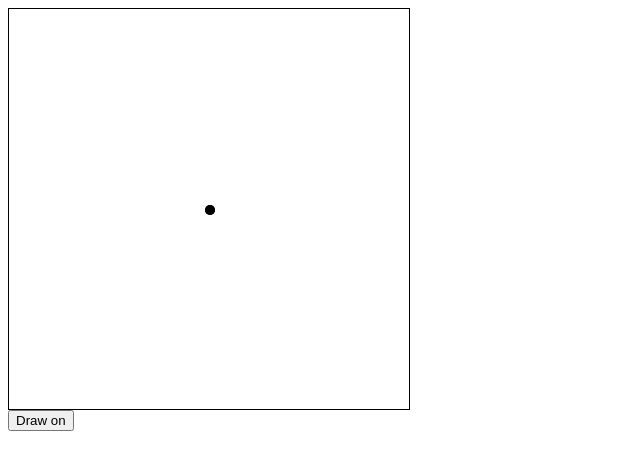
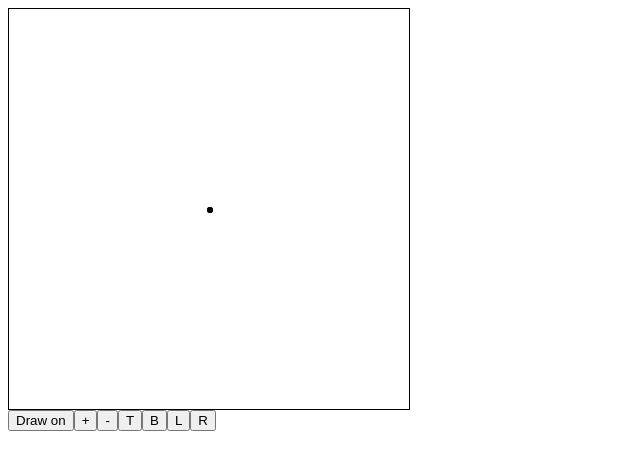
Before and after one commit to N6MCA51593/it-tasker, a React (Create React App) app in the folder client/: page / in a window 1280 px wide. Both pictures are taken after a click on the element 209 px from the left and 209 px from the top of the page. Shown: the top 470 px of the page, without its empty margins (0-640 px from the left). Built offline with nearby package versions, Linux system fonts and the light colour scheme; the HTML template or start-up script is replaced by a standard one.

Commit message:
Drawing progress

```diff
--- /dev/null
+++ b/client/jsconfig.json
@@ -0,0 +1,6 @@
+{
+  "compilerOptions": {
+    "baseUrl": "src"
+  },
+  "include": ["src"]
+}
--- a/client/src/App.js
+++ b/client/src/App.js
@@ -1,6 +1,6 @@
 import React from 'react';
-import './App.scss';
-import GeometryDrawing from './GeometryDrawing';
+import './styles/App.scss';
+import GeometryDrawing from './components/geometry/GeometryDrawing';
 
 const App = () => {
   return (
--- a/client/src/Wall.js
+++ /dev/null
@@ -1,29 +0,0 @@
-import React, { memo, Fragment } from 'react';
-//import PropTypes from 'prop-types';
-
-const Wall = ({ x1, y1, x2, y2, handleWallClick, mode }) => {
-  return (
-    <Fragment>
-      <circle
-        cx={x1}
-        cy={y1}
-        r='5'
-        onClick={mode === 'draw' && (e => handleWallClick(e, { x: x1, y: y1 }))}
-      />
-      <line x1={x1} y1={y1} x2={x2} y2={y2} stroke='black' />
-      <circle
-        cx={x2}
-        cy={y2}
-        r='5'
-        onClick={mode === 'draw' && (e => handleWallClick(e, { x: x2, y: y2 }))}
-      />
-    </Fragment>
-  );
-};
-
-// Wall.propTypes = {
-//   pointOne: PropTypes.object.isRequired,
-//   pointTwo: PropTypes.object.isRequired
-// };
-
-export default memo(Wall);
--- a/client/src/GeometryDrawing.js
+++ b/client/src/components/geometry/GeometryDrawing.js
@@ -1,19 +1,23 @@
 import React, { useRef, useState, Fragment } from 'react';
 //import Layout from './Layout';
 import Wall from './Wall';
+import useZoom from './useZoom';
 //import Room from './Room';
 
 const GeometryDrawing = () => {
   const [walls, setWalls] = useState([]);
   const [activeWall, setActiveWall] = useState(null);
   const [mode, setMode] = useState('draw');
+  const [zoomLvl, setZoomLvl] = useState(1);
+  const [panVLvl, setPanVLvl] = useState(0);
+  const [panHLvl, setPanHLvl] = useState(0);
   const ref = useRef();
 
   const getRelCoord = e => {
     const boundingRect = ref.current.getBoundingClientRect();
     return {
-      x: e.clientX - boundingRect.left,
-      y: e.clientY - boundingRect.top
+      x: Math.round((e.clientX - boundingRect.left + panHLvl) * zoomLvl),
+      y: Math.round((e.clientY - boundingRect.top + panVLvl) * zoomLvl)
     };
   };
 
@@ -42,6 +46,16 @@ const GeometryDrawing = () => {
     }
   };
 
+  const zoom = lvl => {
+    setZoomLvl(zoomLvl * lvl);
+  };
+  const panV = lvl => {
+    setPanVLvl(panVLvl + lvl);
+  };
+  const panH = lvl => {
+    setPanHLvl(panHLvl - lvl);
+  };
+
   const handleWallClick = (e, coords) => {
     e.stopPropagation();
     if (mode === 'draw') {
@@ -68,7 +82,9 @@ const GeometryDrawing = () => {
         onMouseMove={e => handleMouseMove(e)}
         className='draw-area'
       >
-        <svg>
+        <svg
+          viewBox={`${panHLvl} ${panVLvl} ${400 * zoomLvl} ${400 * zoomLvl}`}
+        >
           {activeWall && <Wall {...activeWall} />}
           {walls.map((e, i) => (
             <Wall
@@ -76,11 +92,18 @@ const GeometryDrawing = () => {
               {...e}
               mode={mode}
               handleWallClick={handleWallClick}
+              getRelCoord={getRelCoord}
             />
           ))}
         </svg>
       </div>
       <button onClick={() => setMode('draw')}>Draw on</button>
+      <button onClick={() => zoom(1 / 1.5)}> + </button>
+      <button onClick={() => zoom(1.5)}> - </button>
+      <button onClick={() => panV(-45)}> T </button>
+      <button onClick={() => panV(45)}> B </button>
+      <button onClick={() => panH(45)}> L </button>
+      <button onClick={() => panH(-45)}> R </button>
     </Fragment>
   );
 };
--- /dev/null
+++ b/client/src/components/geometry/Wall.js
@@ -0,0 +1,61 @@
+import React, { memo, Fragment } from 'react';
+//import PropTypes from 'prop-types';
+
+const Wall = ({ x1, y1, x2, y2, handleWallClick, mode, getRelCoord }) => {
+  const r = 3;
+  /*
+  const isCornerClicked = (x, y, cx, cy, r) =>
+    (x - cx) * (x - cx) + (y - cy) * (y - cy) <= r * r;
+  const handleClick = e => {
+    const { x, y } = e => getRelCoord(e);
+    if (isCornerClicked(x, y, x1, y1, r)) {
+      return e => handleWallClick(e, { x: x1, y: y1 });
+    } else if (isCornerClicked(x, y, x2, y2, r)) {
+      return e => handleWallClick(e, { x: x2, y: y2 });
+    } else {
+      return e => handleWallClick(e, e => getRelCoord(e));
+    }
+  };*/
+  return (
+    <Fragment>
+      <circle
+        cx={x1}
+        cy={y1}
+        r={r}
+        onClick={
+          mode === 'draw'
+            ? e => handleWallClick(e, { x: x1, y: y1 })
+            : undefined
+        }
+      />
+      <line
+        x1={x1}
+        y1={y1}
+        x2={x2}
+        y2={y2}
+        strokeWidth='2'
+        stroke='black'
+        onClick={
+          mode === 'draw' ? e => handleWallClick(e, getRelCoord(e)) : undefined
+        }
+      />
+      <circle
+        cx={x2}
+        cy={y2}
+        r={r}
+        onClick={
+          mode === 'draw'
+            ? e => handleWallClick(e, { x: x2, y: y2 })
+            : undefined
+        }
+      />
+    </Fragment>
+  );
+};
+
+// Wall.propTypes = {
+//   pointOne: PropTypes.object.isRequired,
+//   pointTwo: PropTypes.object.isRequired
+// };
+
+export default memo(Wall);
--- /dev/null
+++ b/client/src/components/geometry/useZoom.js
@@ -0,0 +1,18 @@
+import { useState } from 'react';
+
+const useZoom = () => {
+  const [zoom, setZoom] = useState(1);
+  const step = 1.5;
+
+  const zoomIn = () => {
+    setZoom(zoom / step);
+  };
+
+  const zoomOut = () => {
+    setZoom(zoom * step);
+  };
+
+  return { zoom, zoomIn, zoomOut };
+};
+
+export default useZoom;
```
Also changed, not shown: client/src/components/geometry/Layout.js (renamed from client/src/Layout.js), client/src/components/geometry/Room.js (renamed from client/src/Room.js), client/src/styles/App.scss (renamed from client/src/App.scss).
